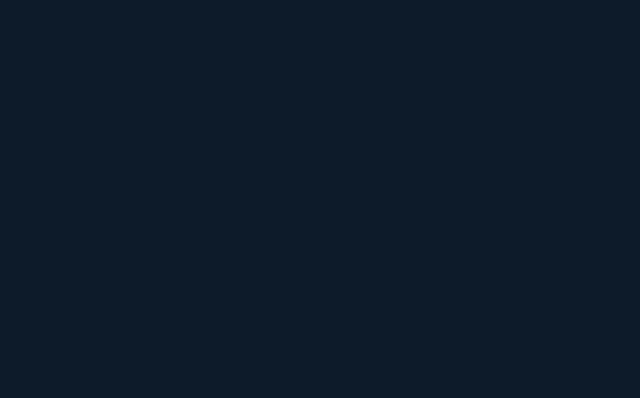
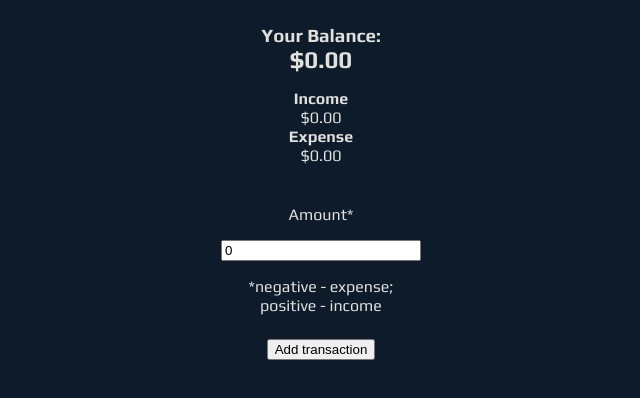
Before and after one commit to Dimterion/Playground, a React (Vite) app: page /expense-tracker in a window 1280 px wide. Before the commit this address had no page. Shown: the top 398 px of the page, without its empty margins (319-959 px from the left). Built offline with nearby package versions, Linux system fonts and the light colour scheme.

Commit message:
add ExpenseTracker page

```diff
--- a/src/App.jsx
+++ b/src/App.jsx
@@ -5,6 +5,7 @@ import CardsGame from "./pages/CardsGame/CardsGame";
 import Clock from "./pages/Clock/Clock";
 import ImageEditor from "./pages/ImageEditor/ImageEditor";
 import Weather from "./pages/Weather/Weather";
+import ExpenseTracker from "./pages/ExpenseTracker/ExpenseTracker";
 
 export default function App() {
   return (
@@ -16,6 +17,7 @@ export default function App() {
         <Route path="/clock" element={<Clock />} />
         <Route path="/image-editor" element={<ImageEditor />} />
         <Route path="/weather" element={<Weather />} />
+        <Route path="/expense-tracker" element={<ExpenseTracker />} />
       </Routes>
     </BrowserRouter>
   );
--- /dev/null
+++ b/src/pages/ExpenseTracker/ExpenseTracker.jsx
@@ -0,0 +1,72 @@
+import { useState } from "react";
+import "./expenseTracker.css";
+
+function ExpenseTracker() {
+  const [balance, setBalance] = useState(0);
+  const [income, setIncome] = useState(0);
+  const [expense, setExpense] = useState(0);
+  const [transaction, setTransaction] = useState({ amount: 0 });
+
+  function handleChange(e) {
+    const { name, value } = e.target;
+    setTransaction((prevTransaction) => ({
+      ...prevTransaction,
+      [name]: value,
+    }));
+  }
+
+  function handleSubmit(e) {
+    e.preventDefault();
+    const amount = parseFloat(transaction.amount);
+    if (amount > 0) {
+      setIncome((prevIncome) => prevIncome + amount);
+    } else {
+      setExpense((prevExpense) => prevExpense + Math.abs(amount));
+    }
+    setBalance((prevBalance) => prevBalance + amount);
+    setTransaction({ amount: 0 });
+  }
+
+  return (
+    <main className="expenseTracker-main">
+      <section>
+        <h3>Your Balance:</h3>
+        <h2>${balance.toFixed(2)}</h2>
+      </section>
+      <section>
+        <article>
+          <h4>Income</h4>
+          <p>${income.toFixed(2)}</p>
+        </article>
+        <article>
+          <h4>Expense</h4>
+          <p>${expense.toFixed(2)}</p>
+        </article>
+      </section>
+      <section>
+        <form onSubmit={handleSubmit}>
+          <article className="expenseTracker-article">
+            <label htmlFor="amount">Amount*</label>
+            <input
+              type="number"
+              name="amount"
+              id="amount"
+              placeholder="Enter amount"
+              min={-9999999}
+              max={9999999}
+              step="0.01"
+              value={transaction.amount}
+              onChange={handleChange}
+            />
+            <span>*negative - expense; positive - income</span>
+          </article>
+          <button type="submit" aria-label="Add transaction">
+            Add transaction
+          </button>
+        </form>
+      </section>
+    </main>
+  );
+}
+
+export default ExpenseTracker;
--- /dev/null
+++ b/src/pages/ExpenseTracker/expenseTracker.css
@@ -0,0 +1,9 @@
+.expenseTracker-main,
+.expenseTracker-article {
+  display: flex;
+  flex-flow: column nowrap;
+  gap: 1rem;
+  max-width: 200px;
+  margin: 1.5rem auto;
+  text-align: center;
+}
```
